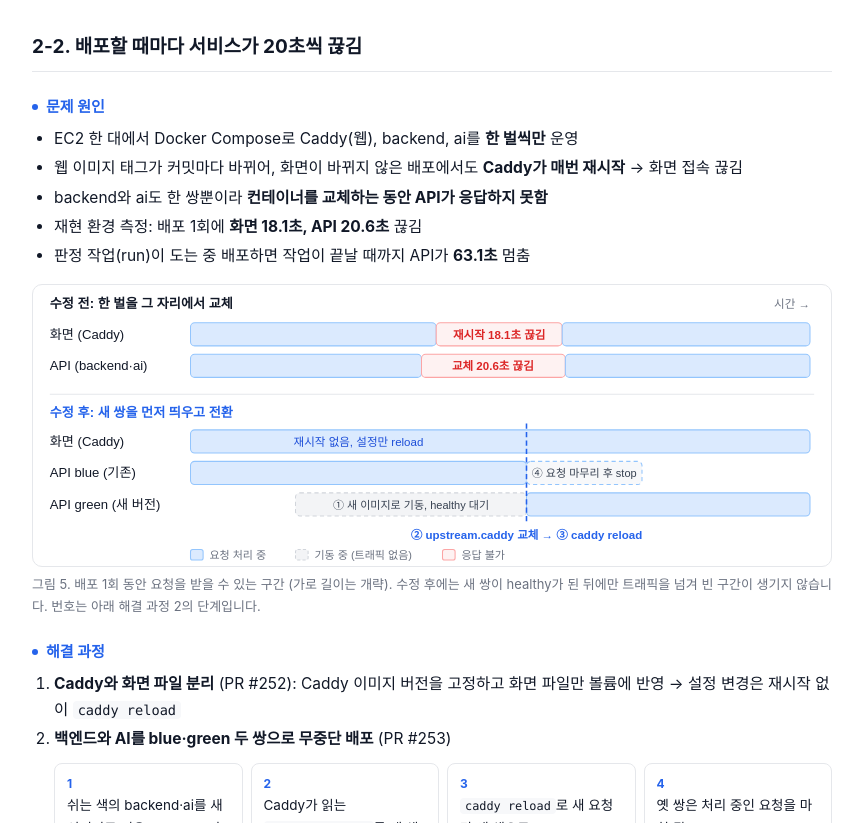
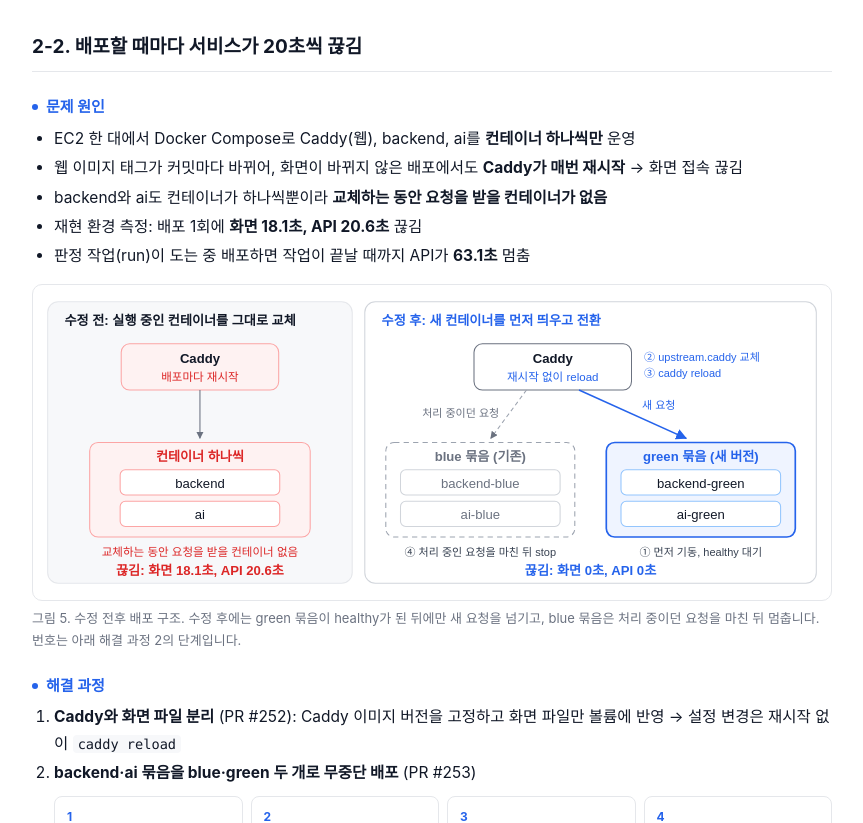
Before and after one commit to yuyeol3/portfolio, a plain HTML site: page index.html in a window 1280 px wide. Shown: the part 5840-6663 px from the top of the page, without its empty margins (332-1195 px from the left). Drawn offline with Linux system fonts and the light colour scheme; a web font is replaced by a local one.

Commit message:
2-2 배포 그림을 수정 전후 구조 그림으로 교체하고 '한 벌·쌍' 표현을 '컨테이너 하나씩·묶음'으로 정리

```diff
--- a/index.html
+++ b/index.html
@@ -508,25 +508,16 @@
         <text x="561" y="68" text-anchor="middle" font-weight="600">Caddy</text>
         <text x="561" y="83" text-anchor="middle" font-size="11" fill="#6b7280">HTTPS, 화면 파일</text>
 
-        <!-- blue pair -->
-        <rect x="396" y="122" width="160" height="88" rx="8" fill="#eff4ff" stroke="#2563eb" stroke-width="1.6"/>
-        <text x="476" y="140" text-anchor="middle" font-weight="700" fill="#2563eb">blue (서비스 중)</text>
-        <rect x="410" y="148" width="132" height="24" rx="5" fill="#fff" stroke="#93c5fd"/>
-        <text x="476" y="165" text-anchor="middle">backend-blue</text>
-        <rect x="410" y="178" width="132" height="24" rx="5" fill="#fff" stroke="#93c5fd"/>
-        <text x="476" y="195" text-anchor="middle">ai-blue</text>
+        <!-- backend·ai 묶음 (blue·green 전환은 그림 5) -->
+        <rect x="430" y="122" width="262" height="88" rx="8" fill="#eff4ff" stroke="#2563eb" stroke-width="1.6"/>
+        <text x="561" y="140" text-anchor="middle" font-weight="700" fill="#2563eb">backend·ai 묶음</text>
+        <rect x="446" y="150" width="110" height="24" rx="5" fill="#fff" stroke="#93c5fd"/>
+        <text x="501" y="167" text-anchor="middle">backend</text>
+        <rect x="566" y="150" width="110" height="24" rx="5" fill="#fff" stroke="#93c5fd"/>
+        <text x="621" y="167" text-anchor="middle">ai</text>
+        <text x="561" y="197" text-anchor="middle" font-size="11" fill="#6b7280">blue·green 두 묶음으로 무중단 배포 (2-2)</text>
 
-        <!-- green pair -->
-        <rect x="570" y="122" width="160" height="88" rx="8" fill="#fff" stroke="#9ca3af" stroke-dasharray="5 4"/>
-        <text x="650" y="140" text-anchor="middle" font-weight="700" fill="#6b7280">green (대기)</text>
-        <rect x="584" y="148" width="132" height="24" rx="5" fill="#fff" stroke="#d1d5db"/>
-        <text x="650" y="165" text-anchor="middle" fill="#6b7280">backend-green</text>
-        <rect x="584" y="178" width="132" height="24" rx="5" fill="#fff" stroke="#d1d5db"/>
-        <text x="650" y="195" text-anchor="middle" fill="#6b7280">ai-green</text>
-
-        <line x1="540" y1="92" x2="490" y2="120" stroke="#2563eb" marker-end="url(#a3)"/>
-        <line x1="584" y1="92" x2="634" y2="120" stroke="#9ca3af" stroke-dasharray="4 3" marker-end="url(#a3)"/>
-        <text x="612" y="104" font-size="10.5" fill="#6b7280">배포 시 전환</text>
+        <line x1="561" y1="92" x2="561" y2="120" stroke="#2563eb" marker-end="url(#a3)"/>
 
         <rect x="410" y="232" width="140" height="36" rx="8" fill="#fff" stroke="#d1d5db"/>
         <text x="480" y="255" text-anchor="middle" font-weight="600">PostgreSQL 17</text>
@@ -623,75 +614,89 @@
 
   <h4>문제 원인</h4>
   <ul>
-    <li>EC2 한 대에서 Docker Compose로 Caddy(웹), backend, ai를 <strong>한 벌씩만</strong> 운영</li>
+    <li>EC2 한 대에서 Docker Compose로 Caddy(웹), backend, ai를 <strong>컨테이너 하나씩만</strong> 운영</li>
     <li>웹 이미지 태그가 커밋마다 바뀌어, 화면이 바뀌지 않은 배포에서도 <strong>Caddy가 매번 재시작</strong> → 화면 접속 끊김</li>
-    <li>backend와 ai도 한 쌍뿐이라 <strong>컨테이너를 교체하는 동안 API가 응답하지 못함</strong></li>
+    <li>backend와 ai도 컨테이너가 하나씩뿐이라 <strong>교체하는 동안 요청을 받을 컨테이너가 없음</strong></li>
     <li>재현 환경 측정: 배포 1회에 <strong>화면 18.1초, API 20.6초</strong> 끊김</li>
     <li>판정 작업(run)이 도는 중 배포하면 작업이 끝날 때까지 API가 <strong>63.1초</strong> 멈춤</li>
   </ul>
 
   <figure>
-    <svg viewBox="0 0 760 268" role="img" aria-label="배포 1회 동안 요청 처리 가능 구간, 수정 전후 비교">
+    <svg viewBox="0 0 760 300" role="img" aria-label="수정 전후 배포 구조 비교">
+      <defs>
+        <marker id="a5" viewBox="0 0 10 10" refX="9" refY="5" markerWidth="7" markerHeight="7" orient="auto"><path d="M0,0 L10,5 L0,10 z" fill="#6b7280"/></marker>
+        <marker id="a5b" viewBox="0 0 10 10" refX="9" refY="5" markerWidth="7" markerHeight="7" orient="auto"><path d="M0,0 L10,5 L0,10 z" fill="#2563eb"/></marker>
+      </defs>
       <g font-family="Pretendard, sans-serif" font-size="12.5" fill="#111827">
-        <text x="16" y="22" font-weight="700">수정 전: 한 벌을 그 자리에서 교체</text>
-        <text x="740" y="22" text-anchor="end" font-size="11" fill="#6b7280">시간 →</text>
+        <!-- 수정 전 -->
+        <rect x="14" y="16" width="290" height="268" rx="10" fill="#f7f8fa" stroke="#e5e7eb"/>
+        <text x="30" y="38" font-weight="700">수정 전: 실행 중인 컨테이너를 그대로 교체</text>
 
-        <text x="16" y="51">화면 (Caddy)</text>
-        <rect x="150" y="36" width="234" height="22" rx="4" fill="#dbeafe" stroke="#93c5fd"/>
-        <rect x="384" y="36" width="120" height="22" rx="4" fill="#fef2f2" stroke="#fca5a5"/>
-        <text x="444" y="51" text-anchor="middle" font-size="11" font-weight="600" fill="#dc2626">재시작 18.1초 끊김</text>
-        <rect x="504" y="36" width="236" height="22" rx="4" fill="#dbeafe" stroke="#93c5fd"/>
+        <rect x="84" y="56" width="150" height="44" rx="8" fill="#fef2f2" stroke="#fca5a5"/>
+        <text x="159" y="74" text-anchor="middle" font-weight="600">Caddy</text>
+        <text x="159" y="91" text-anchor="middle" font-size="11" fill="#dc2626">배포마다 재시작</text>
 
-        <text x="16" y="81">API (backend·ai)</text>
-        <rect x="150" y="66" width="220" height="22" rx="4" fill="#dbeafe" stroke="#93c5fd"/>
-        <rect x="370" y="66" width="137" height="22" rx="4" fill="#fef2f2" stroke="#fca5a5"/>
-        <text x="438" y="81" text-anchor="middle" font-size="11" font-weight="600" fill="#dc2626">교체 20.6초 끊김</text>
-        <rect x="507" y="66" width="233" height="22" rx="4" fill="#dbeafe" stroke="#93c5fd"/>
+        <line x1="159" y1="100" x2="159" y2="146" stroke="#6b7280" marker-end="url(#a5)"/>
 
-        <line x1="16" y1="104" x2="744" y2="104" stroke="#e5e7eb"/>
+        <rect x="54" y="150" width="210" height="90" rx="8" fill="#fef2f2" stroke="#fca5a5"/>
+        <text x="159" y="168" text-anchor="middle" font-weight="700" fill="#dc2626">컨테이너 하나씩</text>
+        <rect x="83" y="176" width="152" height="24" rx="5" fill="#fff" stroke="#fca5a5"/>
+        <text x="159" y="193" text-anchor="middle">backend</text>
+        <rect x="83" y="206" width="152" height="24" rx="5" fill="#fff" stroke="#fca5a5"/>
+        <text x="159" y="223" text-anchor="middle">ai</text>
+        <text x="159" y="258" text-anchor="middle" font-size="11" fill="#dc2626">교체하는 동안 요청을 받을 컨테이너 없음</text>
 
-        <text x="16" y="126" font-weight="700" fill="#2563eb">수정 후: 새 쌍을 먼저 띄우고 전환</text>
+        <text x="159" y="276" text-anchor="middle" font-weight="700" fill="#dc2626">끊김: 화면 18.1초, API 20.6초</text>
 
-        <text x="16" y="153">화면 (Caddy)</text>
-        <rect x="150" y="138" width="590" height="22" rx="4" fill="#dbeafe" stroke="#93c5fd"/>
-        <text x="310" y="153" text-anchor="middle" font-size="11" fill="#1d4ed8">재시작 없음, 설정만 reload</text>
+        <!-- 수정 후 -->
+        <rect x="316" y="16" width="430" height="268" rx="10" fill="#fff" stroke="#d1d5db"/>
+        <text x="332" y="38" font-weight="700" fill="#2563eb">수정 후: 새 컨테이너를 먼저 띄우고 전환</text>
 
-        <text x="16" y="183">API blue (기존)</text>
-        <rect x="150" y="168" width="320" height="22" rx="4" fill="#dbeafe" stroke="#93c5fd"/>
-        <rect x="470" y="168" width="110" height="22" rx="4" fill="#f7f8fa" stroke="#93c5fd" stroke-dasharray="4 3"/>
-        <text x="525" y="183" text-anchor="middle" font-size="10.5" fill="#374151">④ 요청 마무리 후 stop</text>
+        <rect x="420" y="56" width="150" height="44" rx="8" fill="#fff" stroke="#6b7280"/>
+        <text x="495" y="74" text-anchor="middle" font-weight="600">Caddy</text>
+        <text x="495" y="91" text-anchor="middle" font-size="11" fill="#2563eb">재시작 없이 reload</text>
+        <text x="582" y="72" font-size="10.5" fill="#2563eb">② upstream.caddy 교체</text>
+        <text x="582" y="88" font-size="10.5" fill="#2563eb">③ caddy reload</text>
 
-        <text x="16" y="213">API green (새 버전)</text>
-        <rect x="250" y="198" width="220" height="22" rx="4" fill="#f3f4f6" stroke="#d1d5db" stroke-dasharray="4 3"/>
-        <text x="360" y="213" text-anchor="middle" font-size="10.5" fill="#374151">① 새 이미지로 기동, healthy 대기</text>
-        <rect x="470" y="198" width="270" height="22" rx="4" fill="#dbeafe" stroke="#93c5fd"/>
+        <line x1="470" y1="100" x2="436" y2="146" stroke="#9ca3af" stroke-dasharray="4 3" marker-end="url(#a5)"/>
+        <text x="444" y="126" text-anchor="end" font-size="10.5" fill="#6b7280">처리 중이던 요청</text>
+        <line x1="520" y1="100" x2="622" y2="146" stroke="#2563eb" stroke-width="1.5" marker-end="url(#a5b)"/>
+        <text x="580" y="118" font-size="10.5" fill="#2563eb">새 요청</text>
 
-        <line x1="470" y1="132" x2="470" y2="228" stroke="#2563eb" stroke-width="1.5" stroke-dasharray="5 3"/>
-        <text x="470" y="242" text-anchor="middle" font-size="11" font-weight="600" fill="#2563eb">② upstream.caddy 교체 → ③ caddy reload</text>
+        <rect x="336" y="150" width="180" height="90" rx="8" fill="#fff" stroke="#9ca3af" stroke-dasharray="5 4"/>
+        <text x="426" y="168" text-anchor="middle" font-weight="700" fill="#6b7280">blue 묶음 (기존)</text>
+        <rect x="350" y="176" width="152" height="24" rx="5" fill="#fff" stroke="#d1d5db"/>
+        <text x="426" y="193" text-anchor="middle" fill="#6b7280">backend-blue</text>
+        <rect x="350" y="206" width="152" height="24" rx="5" fill="#fff" stroke="#d1d5db"/>
+        <text x="426" y="223" text-anchor="middle" fill="#6b7280">ai-blue</text>
+        <text x="426" y="258" text-anchor="middle" font-size="10.5" fill="#374151">④ 처리 중인 요청을 마친 뒤 stop</text>
 
-        <rect x="150" y="252" width="12" height="10" rx="2" fill="#dbeafe" stroke="#93c5fd"/>
-        <text x="168" y="261" font-size="10.5" fill="#6b7280">요청 처리 중</text>
-        <rect x="250" y="252" width="12" height="10" rx="2" fill="#f3f4f6" stroke="#d1d5db" stroke-dasharray="3 2"/>
-        <text x="268" y="261" font-size="10.5" fill="#6b7280">기동 중 (트래픽 없음)</text>
-        <rect x="390" y="252" width="12" height="10" rx="2" fill="#fef2f2" stroke="#fca5a5"/>
-        <text x="408" y="261" font-size="10.5" fill="#6b7280">응답 불가</text>
+        <rect x="546" y="150" width="180" height="90" rx="8" fill="#eff4ff" stroke="#2563eb" stroke-width="1.6"/>
+        <text x="636" y="168" text-anchor="middle" font-weight="700" fill="#2563eb">green 묶음 (새 버전)</text>
+        <rect x="560" y="176" width="152" height="24" rx="5" fill="#fff" stroke="#93c5fd"/>
+        <text x="636" y="193" text-anchor="middle">backend-green</text>
+        <rect x="560" y="206" width="152" height="24" rx="5" fill="#fff" stroke="#93c5fd"/>
+        <text x="636" y="223" text-anchor="middle">ai-green</text>
+        <text x="636" y="258" text-anchor="middle" font-size="10.5" fill="#374151">① 먼저 기동, healthy 대기</text>
+
+        <text x="531" y="276" text-anchor="middle" font-weight="700" fill="#2563eb">끊김: 화면 0초, API 0초</text>
       </g>
     </svg>
-    <figcaption>그림 5. 배포 1회 동안 요청을 받을 수 있는 구간 (가로 길이는 개략). 수정 후에는 새 쌍이 healthy가 된 뒤에만 트래픽을 넘겨 빈 구간이 생기지 않습니다. 번호는 아래 해결 과정 2의 단계입니다.</figcaption>
+    <figcaption>그림 5. 수정 전후 배포 구조. 수정 후에는 green 묶음이 healthy가 된 뒤에만 새 요청을 넘기고, blue 묶음은 처리 중이던 요청을 마친 뒤 멈춥니다. 번호는 아래 해결 과정 2의 단계입니다.</figcaption>
   </figure>
 
   <h4>해결 과정</h4>
   <ol class="steps">
     <li><strong>Caddy와 화면 파일 분리</strong> (PR #252): Caddy 이미지 버전을 고정하고 화면 파일만 볼륨에 반영 → 설정 변경은 재시작 없이 <code>caddy reload</code></li>
-    <li><strong>백엔드와 AI를 blue·green 두 쌍으로 무중단 배포</strong> (PR #253)
+    <li><strong>backend·ai 묶음을 blue·green 두 개로 무중단 배포</strong> (PR #253)
       <ol class="steps-strip">
         <li>쉬는 색의 backend·ai를 새 이미지로 띄우고 healthy까지 대기</li>
         <li>Caddy가 읽는 <code>upstream.caddy</code>를 새 색으로 교체</li>
         <li><code>caddy reload</code>로 새 요청만 새 색으로</li>
-        <li>옛 쌍은 처리 중인 요청을 마친 뒤 stop</li>
+        <li>옛 묶음은 처리 중인 요청을 마친 뒤 stop</li>
       </ol>
       <ul>
-        <li>backend와 ai는 서로를 호출하므로 <strong>쌍으로 묶어</strong> 전환 중 새 backend와 옛 ai가 섞이지 않게 함</li>
+        <li>backend와 ai는 서로를 호출하므로 <strong>한 묶음으로 전환</strong>해 새 backend와 옛 ai가 섞이지 않게 함</li>
         <li>헬스체크 기반 자동 전환 대신 reload를 택함: 옛 서버가 하던 요청은 마저 끝내고, 새 요청만 새 설정을 따르기 때문</li>
       </ul>
     </li>
```
